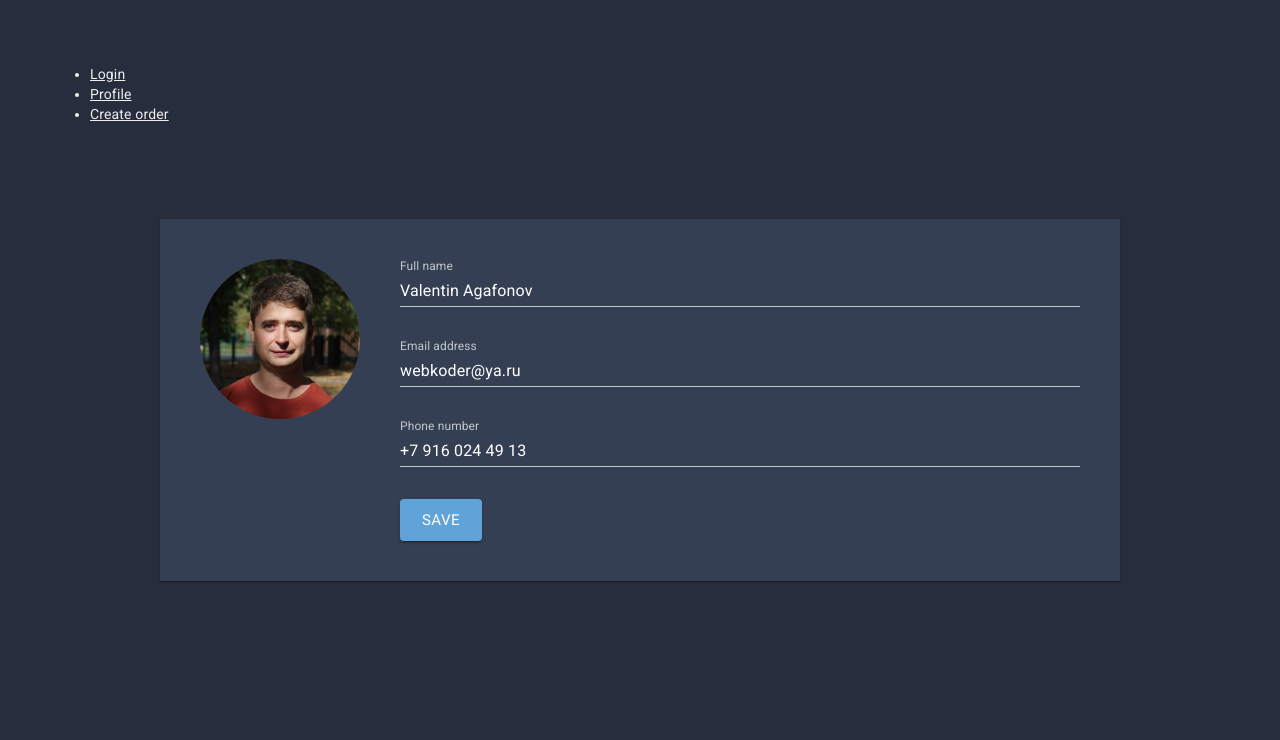
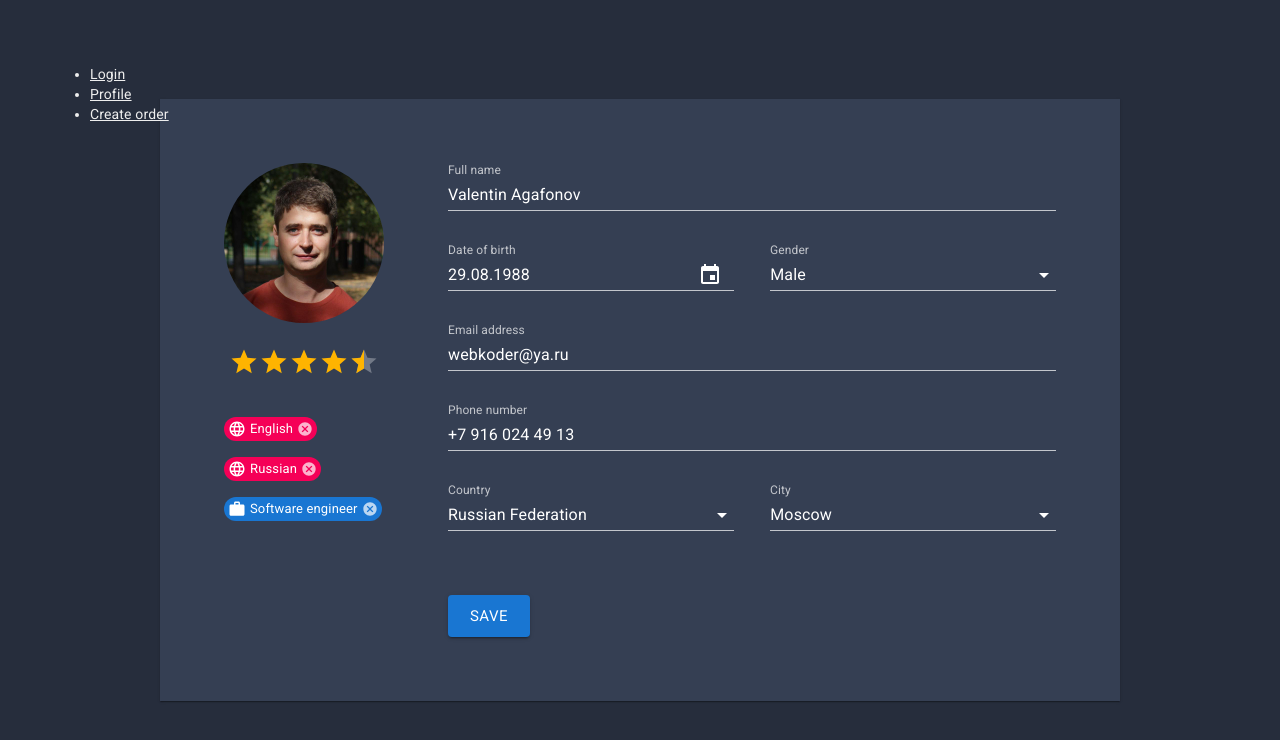
Before and after one commit to val-/nojest, a React (Create React App) app in the folder client/: page /profile in a window 1280 px wide. Shown: the top 740 px of the page. Built offline with nearby package versions, Linux system fonts and the light colour scheme.

Commit message:
Profile refactor

```diff
--- a/client/package.json
+++ b/client/package.json
@@ -3,12 +3,18 @@
   "version": "0.1.0",
   "private": true,
   "dependencies": {
+    "@date-io/date-fns": "^1.3.13",
+    "@date-io/moment": "^1.3.13",
     "@material-ui/core": "^4.11.2",
+    "@material-ui/icons": "^4.11.2",
     "@material-ui/lab": "^4.0.0-alpha.56",
+    "@material-ui/pickers": "^3.2.10",
     "@testing-library/jest-dom": "^5.11.6",
     "@testing-library/react": "^11.2.2",
     "@testing-library/user-event": "^12.6.0",
+    "date-fns": "^2.16.1",
     "fontsource-roboto": "^3.1.5",
+    "moment": "^2.29.1",
     "react": "^17.0.1",
     "react-dom": "^17.0.1",
     "react-router-dom": "^5.2.0",
--- a/client/src/pages/profile.jsx
+++ b/client/src/pages/profile.jsx
@@ -6,7 +6,20 @@ import {
   TextField,
   Box,
   Avatar,
+  FormControl,
+  InputLabel,
+  Select,
+  MenuItem,
+  Chip,
 } from '@material-ui/core';
+import LanguageIcon from '@material-ui/icons/Language';
+import WorkIcon from '@material-ui/icons/Work';
+import DateFnsUtils from '@date-io/date-fns';
+import {
+  MuiPickersUtilsProvider,
+  KeyboardDatePicker,
+} from '@material-ui/pickers';
+import Rating from '@material-ui/lab/Rating';
 import { makeStyles } from '@material-ui/styles';
 
 const useStyles = makeStyles(theme => ({
@@ -21,20 +34,43 @@ const useStyles = makeStyles(theme => ({
   paper: {
     width: theme.spacing(120),
     display: 'flex',
-    padding: theme.spacing(5),
+    padding: theme.spacing(8),
   },
   cellLeft: {
-    paddingRight: theme.spacing(5),
+    paddingRight: theme.spacing(8),
   },
   avatar: {
     width: theme.spacing(20),
     height: theme.spacing(20),
+  },
+  ratingBox: {
+    display: 'flex',
+    justifyContent: 'center',
+    paddingTop: theme.spacing(3),
+    paddingBottom: theme.spacing(3),
   },
   cellRight: {
     flexGrow: 1,
   },
   textField: {
     marginBottom: theme.spacing(4),
+  },
+  formRow: {
+    display: 'flex',
+    justifyContent: 'space-between',
+    marginBottom: theme.spacing(4),
+  },
+  formControlSelect: {
+    width: '47%',
+  },
+  datePicker: {
+    width: '47%',
+  },
+  saveButton: {
+    marginTop: theme.spacing(4),
+  },
+  chipsBox: {
+    paddingTop: theme.spacing(2),
   },
 }));
 
@@ -45,7 +81,11 @@ const ProfilePage = props => {
   const [formState, setFormState] = useState({ values: {
     name: 'Valentin Agafonov',
     email: 'webkoder@ya.ru',
-    phone: '+7 916 024 49 13'
+    phone: '+7 916 024 49 13',
+    dateOfBirth: new Date('1988-08-29T21:11:54'),
+    gender: 'MALE',
+    country: 'RU',
+    city: 'MOW',
   } });
 
   useEffect(() => {
@@ -53,6 +93,8 @@ const ProfilePage = props => {
       ...formState
     }));
   }, [formState.values]);
+
+  const handleDelete = () => {};
 
   return (
     <Box className={classes.root}>
@@ -63,6 +105,43 @@ const ProfilePage = props => {
             alt="Avatar"
             src="/static/images/avatar.jpg"
           />
+          <Box className={classes.ratingBox}>
+            <Rating
+              name="profile-rating"
+              value={4.5}
+              precision={0.5}
+              readOnly
+              size="large"
+            />
+          </Box>
+          <Box className={classes.chipsBox}>
+            <Chip
+              className={classes.chips}
+              label="English"
+              color="secondary"
+              size="small"
+              onDelete={handleDelete}
+              icon={<LanguageIcon />}
+            />
+          </Box>
+          <Box className={classes.chipsBox}>
+            <Chip
+              label="Russian"
+              color="secondary"
+              size="small"
+              onDelete={handleDelete}
+              icon={<LanguageIcon />}
+            />
+          </Box>
+          <Box className={classes.chipsBox}>
+            <Chip
+              label="Software engineer"
+              color="primary"
+              size="small"
+              onDelete={handleDelete}
+              icon={<WorkIcon />}
+            />
+          </Box>
         </Box>
         <Box className={classes.cellRight}>
           <form
@@ -76,6 +155,31 @@ const ProfilePage = props => {
               type="text"
               value={formState.values.name || ''}
             />
+            <MuiPickersUtilsProvider utils={DateFnsUtils}>
+              <Box className={classes.formRow}>
+                  <KeyboardDatePicker
+                    className={classes.datePicker}
+                    label="Date of birth"
+                    format="dd.MM.yyyy"
+                    value={formState.values.dateOfBirth}
+                    KeyboardButtonProps={{
+                      'aria-label': 'change date',
+                    }}
+                  />
+                  <FormControl className={classes.formControlSelect}>
+                    <InputLabel id="gender-select-label">Gender</InputLabel>
+                    <Select
+                      labelId="gender-select-label"
+                      id="gender-select"
+                      className={classes.select}
+                      value={formState.values.gender}
+                    >
+                      <MenuItem value={'MALE'}>Male</MenuItem>
+                      <MenuItem value={'FEMALE'}>Female</MenuItem>
+                    </Select>
+                  </FormControl>
+              </Box>
+            </MuiPickersUtilsProvider>
             <TextField
               className={classes.textField}
               fullWidth
@@ -92,6 +196,34 @@ const ProfilePage = props => {
               type="text"
               value={formState.values.phone || ''}
             />
+            <Box className={classes.formRow}>
+              <FormControl className={classes.formControlSelect}>
+                <InputLabel id="country-select-label">Country</InputLabel>
+                <Select
+                  labelId="country-select-label"
+                  id="country-select"
+                  className={classes.select}
+                  value={formState.values.country}
+                >
+                  <MenuItem value={'RU'}>Russian Federation</MenuItem>
+                  <MenuItem value={'US'}>USA</MenuItem>
+                  <MenuItem value={'UK'}>United Kingdom</MenuItem>
+                </Select>
+              </FormControl>
+              <FormControl className={classes.formControlSelect}>
+                <InputLabel id="city-select-label">City</InputLabel>
+                <Select
+                  labelId="city-select-label"
+                  id="city-select"
+                  className={classes.select}
+                  value={formState.values.city}
+                >
+                  <MenuItem value={'MOW'}>Moscow</MenuItem>
+                  <MenuItem value={'LED'}>Saint Petersburg</MenuItem>
+                  <MenuItem value={'AER'}>Sochi</MenuItem>
+                </Select>
+              </FormControl>
+            </Box>
             <Button
               className={classes.saveButton}
               color="primary"
--- a/client/src/palette.js
+++ b/client/src/palette.js
@@ -5,7 +5,7 @@ const palette = {
     default: '#262d3c',
   },
   primary: {
-    main: '#60a3d8',
+    main: '#1976d2',
     light: '#94d4ff',
     dark: '#2674a6',
     contrastText: '#fff',
```
Also changed, not shown: 2 other files (tests, documents, lock files or other folders).
